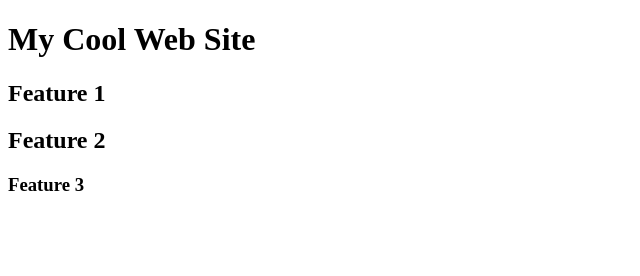
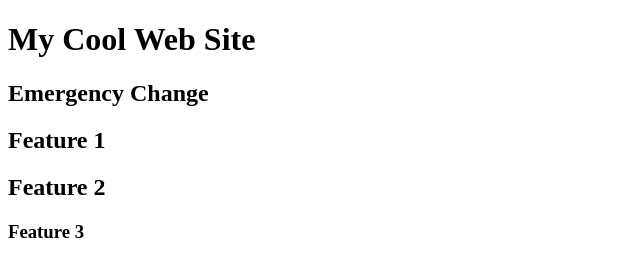
Before and after one commit to scolton99/squash-rebase-example-good, a plain HTML site: page index.html in a window 1280 px wide. Shown: the whole page, without its empty margins (0-640 px from the left). Drawn offline with Linux system fonts and the light colour scheme.

Commit message:
emerg change

```diff
--- a/index.html
+++ b/index.html
@@ -5,6 +5,7 @@
   </head>
   <body>
     <h1>My Cool Web Site</h1>
+    <h2>Emergency Change</h2>
     <div>
       <h2>Feature 1</h2>
       <!-- Future work on Feature 1 -->
```
